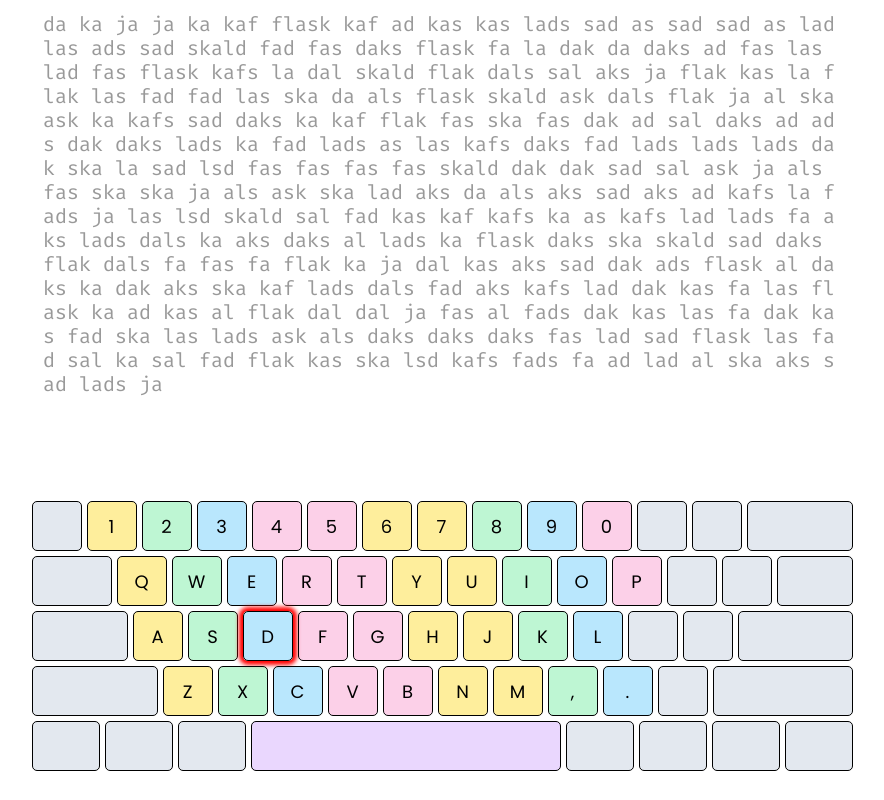
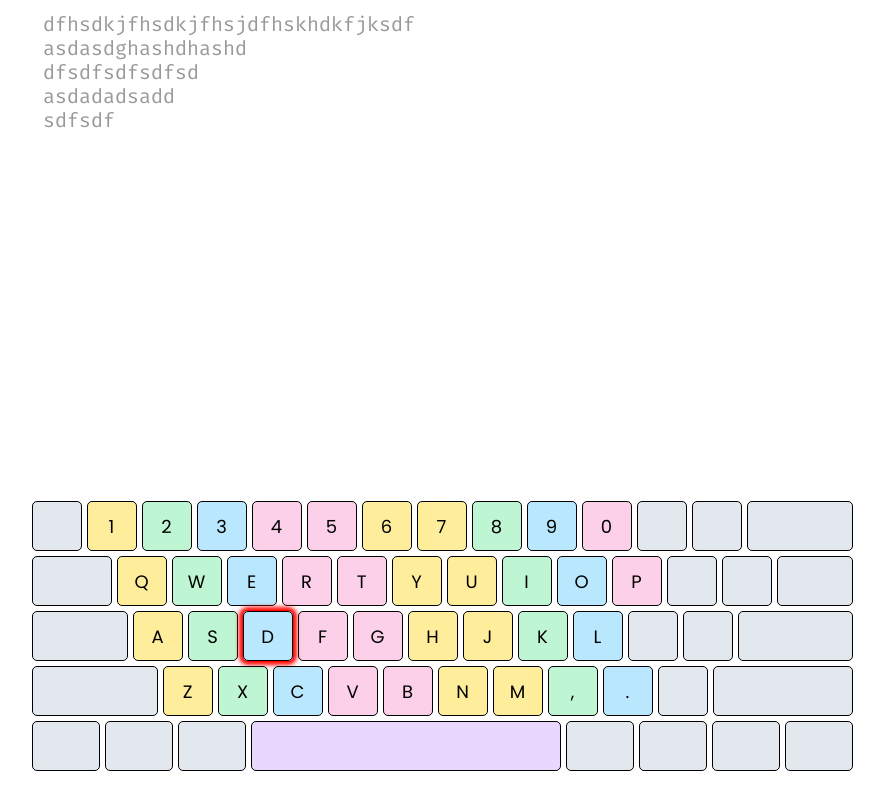
Before and after one commit to 30isnottoolate/typing-trainer, a React app: page / in a window 1280 px wide. Shown: the whole page, without its empty margins (198-1082 px from the left). Built offline with nearby package versions, Linux system fonts and the light colour scheme.

Commit message:
Rename textInputClass to textSourceClass, define

```diff
--- a/src/components/App.css
+++ b/src/components/App.css
@@ -71,8 +71,12 @@
     width: 68.5ch;
     height: calc(100vh - 20.5rem);
     padding: 1ch;
-    word-break: break-all;
+    white-space: pre-wrap;
     overflow-y: scroll;
+}
+
+.typo {
+    color: #ff0000;
 }
 
 #text-source {
--- a/src/components/App.tsx
+++ b/src/components/App.tsx
@@ -8,13 +8,13 @@ import FinishBox from "./FinishBox";
 import wordBank from "../utilities/wordBank";
 
 const App: React.FC = () => {
-    const [textSource, setTextSource] = useState("");
+    const [textSource, setTextSource] = useState(`dfhsdkjfhsdkjfhsjdfhskhdkfjksdf\nasdasdghashdhashd\ndfsdfsdfsdfsd\nasdadadsadd\nsdfsdf`);
     const [textInput, setTextInput] = useState("");
     const [errorCount, setErrorCount] = useState(0);
     const [timerActive, setTimerActive] = useState(false);
     const [startingTime, setStartingTime] = useState(0);
     const [finished, setFinished] = useState(false);
-    const [currentLevel, setCurrentLevel] = useState(1);
+    const [currentLevel, setCurrentLevel] = useState(0);
     const [appStatus, setAppStatus] = useState("training"); //menu, training, paused, finished
 
     useEffect(() => {
@@ -54,7 +54,7 @@ const App: React.FC = () => {
         }
     }
 
-    const textInputClass = () => {
+    const textSourceClass = () => {
         return textInput !== textSource.slice(0, textInput.length) ? "typo" : "";
     }
 
@@ -67,10 +67,13 @@ const App: React.FC = () => {
             }
             {appStatus === "training" &&
                 <>
-                    <div id="text-source">{textSource}</div>
+                    <div
+                        id="text-source"
+                        className={textSourceClass()} >
+                        {textSource}
+                    </div>
                     <textarea
                         id="text-input"
-                        className={textInputClass()}
                         disabled={finished ? true : false}
                         spellCheck={false}
                         value={textInput}
```
